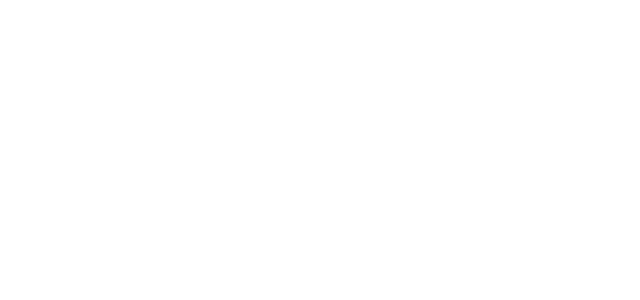
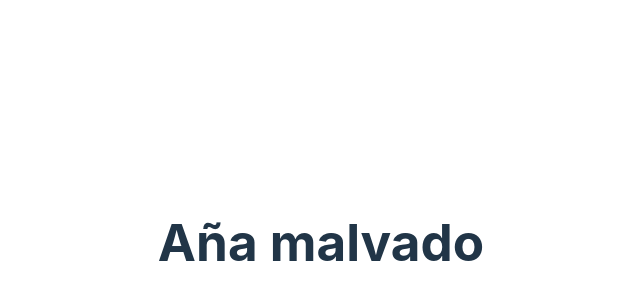
Before and after one commit to DivorcedLance/pe, a React (Vite) app: page / in a window 1280 px wide. Shown: the part 158-458 px from the top of the page, without its empty margins (319-959 px from the left). Built offline with nearby package versions, Linux system fonts and the light colour scheme.

Commit message:
Add heading to App component

```diff
--- a/src/App.jsx
+++ b/src/App.jsx
@@ -5,6 +5,7 @@
 
   return (
     <>
+      <h1>Aña malvado</h1>
     </>
   )
 }
```
